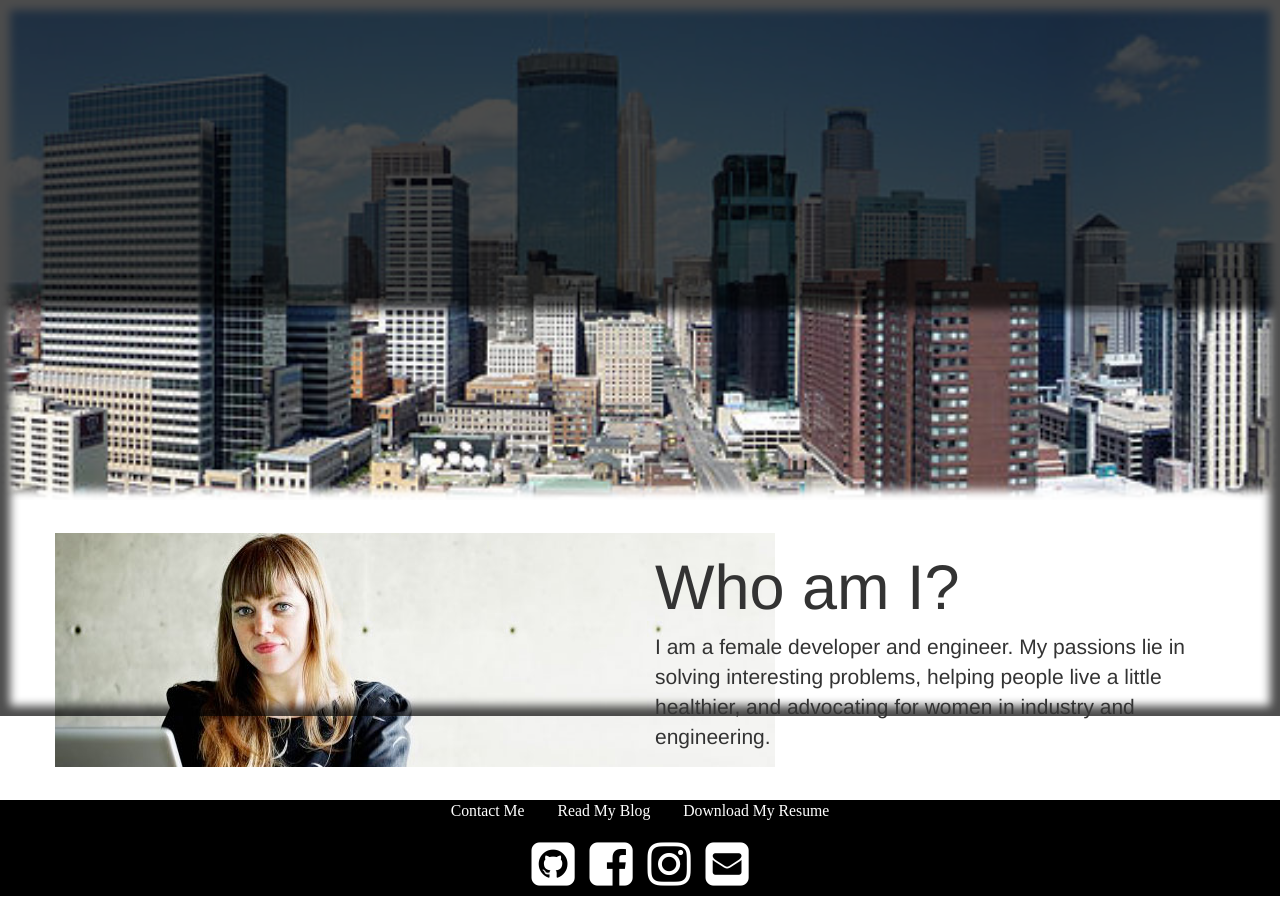
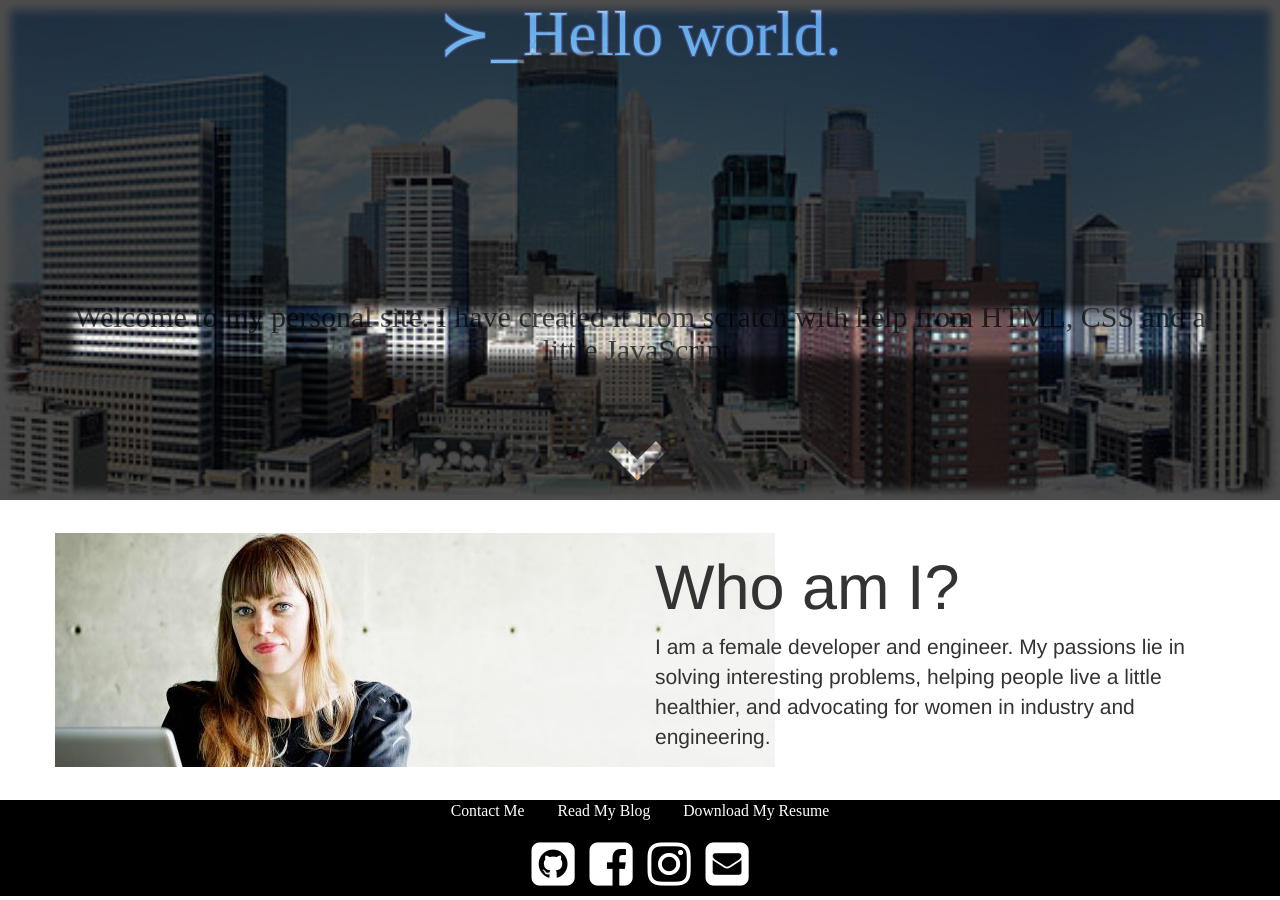
Before and after one commit to pfrank7/pfrank7.github.io, a Jekyll site: the page built from index.html, in a window 1280 px wide. Built offline with Jekyll 4.4.1, drawn with Linux system fonts in a browser that asks for light colours; nearby versions of some CDN libraries.

Commit message:
Update index.html

```diff
--- a/index.html
+++ b/index.html
@@ -17,18 +17,19 @@ title: Paige Frank
     width:100%;
     margin-bottom:0px;
 }
-#Hopkins_intro {
+#Hopkins h2 {
     font-family: 'Times New Roman' ,Courier, Geogria;
     text-align:center;
     margin: 5%;
+    color:black;
     opacity: 1; margin-top:0px; background-color: white;
     box-shadow: 0 0 10px 10px black inset;
     display:none;
 }
-#Hopkins h1 {
-	color:white;
-	opacity:0;
-}
+.paige {
+	background-image: url("../photos/tmpGirl.jpg");
+	background-repeat: no-repeat;
+	}
 #Hopkins {
 	background-image: url("../photos/minne.JPG");
 	box-shadow: 0 0 10px 10px white inset;
@@ -52,10 +53,6 @@ title: Paige Frank
 	background-color:white;
 	height:300px;
 }
-.paige {
-	background-image: url("../photos/tmpGirl.jpg");
-	background-repeat: no-repeat;
-}
 </style>
 <div>
 	<section>
@@ -66,8 +63,8 @@ title: Paige Frank
 						<h1 id = "letters">&#8827&lowbar;</h1>
  					</div>
 				</div>
-				<div class = "row text-center" id = "Hopkins_intro" style = "top:0px;margin:0px;padding:0px; width:100%;">
-					<h2>Welcome to my personal site. I have created it from scratch with help from HTML, CSS and a little JavaScript.</h2>
+				<div class = "row text-center" style = "top:0px;margin:0px;padding:0px; width:100%;">
+					<h2 id = "welcome">Welcome to my personal site. I have created it from scratch with help from HTML, CSS and a little JavaScript.</h2>
 					<h1> <span class="glyphicon glyphicon-chevron-down"></span> </h1>
 				</div>
 			</div>
```
Also changed, not shown: other parts of index.html (+1 -2 lines).
